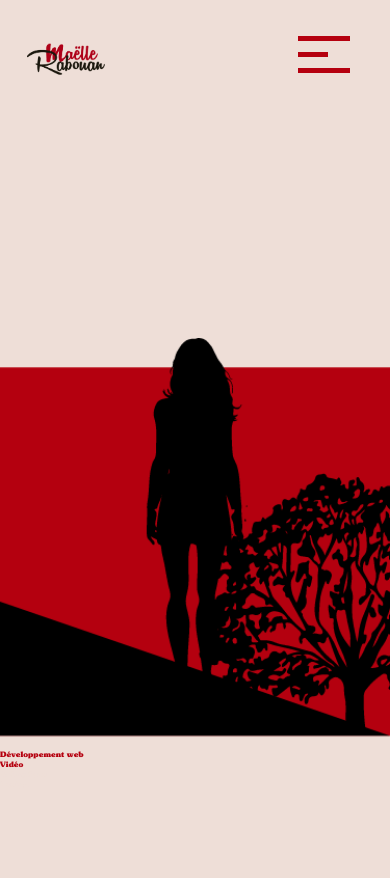
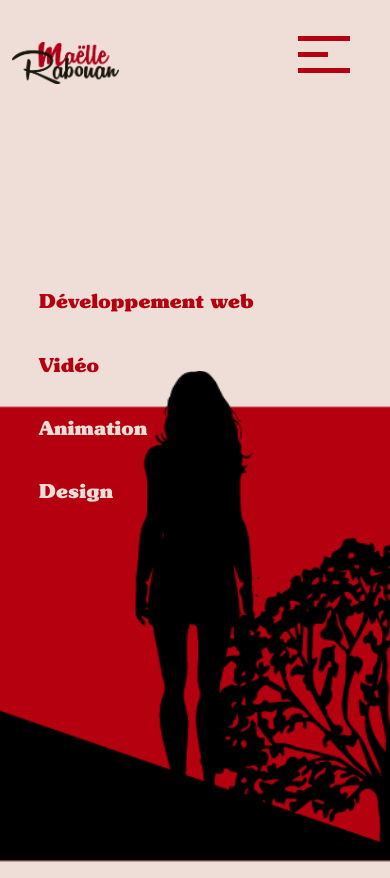
Before and after one commit to Maelle05/portfolio, a plain HTML site: page index.html in a window 390 px wide. Before the commit the page ends 844 px from the top, so only its background shows below. Drawn offline with nearby package versions, Linux system fonts and the light colour scheme.

Commit message:
:sparkles: le debut du responsive

```diff
--- a/assets/style.css
+++ b/assets/style.css
@@ -18,6 +18,7 @@ body{
 html{
     overflow-x: hidden;
     scroll-behavior: smooth;
+    font-size: 62.5%;
 }
 
 /* Menu */
@@ -142,31 +143,45 @@ a{
     transition: 0.5s;
 }
 
-.maelleRabouan{
-    width: 15vw;
-    position: absolute !important;
-    transform: translateX(-50%) translateY(-50%);
-    top: 50%;
-    left: 50%;
+.home-container{
+    height: 100vh;
+    width: 100%;
+    background-image: url(img/fond.png);
+    background-size: cover;
+    background-position: center center;
+    position: relative;
 }
 
-.bg_img{
-    width: 100%;
-    height: 100%;
+.logo-home{
+    position: absolute;
+    top: 40%;
+    left: 50%;
+    transform: translate(-50%, -50%);
+    height: 15vh;
 }
 
-.list-work{
+.link-container-home{
+    position: absolute;
+    display: flex;
+    flex-direction: column;
+    bottom: 16%;
+    right: 10%;
+    height: 30vh;
+    justify-content: space-around;
     font-family: 'Subway';
-    position: absolute;
-    font-size: 2vw;
 }
 
-.list-work1 a{
+.link-container-home a{
     color: #b5000f;
+    font-size: 3rem;
 }
 
-.list-work2 a{
+.link-container-home a:nth-child(3),.link-container-home a:nth-child(4){
     color: #EEDED7;
+}
+
+.link-container-home a:hover{
+    color: #000;
 }
 
 
@@ -204,6 +219,41 @@ a{
     .fondtab{
         display: none;
     }
+
+    .push-all{
+        width: 100%;
+        margin-top: 44vh;
+    }
+
+    .home-container{
+        background-image: url(img/fondphone.png);
+        height: 60vh;
+        position: unset;
+    }
+
+    .logo-home{
+        top: 5%;
+        left: 3%;
+        transform: translate(0,0);
+        height: 5vh;
+    }
+
+    .link-container-home{
+        position: absolute;
+        display: flex;
+        flex-direction: column;
+        top: 47%;
+        left: 50%;
+        transform: translate(-50%,-50%);
+        height: 30vh;
+        width: 80%;
+        justify-content: space-around;
+        font-family: 'Subway';
+    }
+
+    .link-container-home a{
+        font-size: 2rem;
+    }
 }
 /*
 * Tablet
@@ -239,6 +289,44 @@ a{
         width: 100%;
         margin-top: 45vh;
     }
+
+
+    .push-all{
+        width: 100%;
+        margin-bottom: 30vh;
+    }
+
+
+    .home-container{
+        background-image: url(img/fondtab.png);
+        height: 140vh;
+        /* margin-top: 42.5vh; */
+        position: unset;
+    }
+
+    .logo-home{
+        top: 5%;
+        left: 3%;
+        transform: translate(0,0);
+        height: 5vh;
+    }
+
+    .link-container-home{
+        position: absolute;
+        display: flex;
+        flex-direction: column;
+        top: 47%;
+        left: 50%;
+        transform: translate(-50%,-50%);
+        height: 30vh;
+        width: 80%;
+        justify-content: space-around;
+        font-family: 'Subway';
+    }
+
+    .link-container-home a{
+        font-size: 2rem;
+    }
 }
 /*
 * FullHD
--- a/index.html
+++ b/index.html
@@ -1,5 +1,6 @@
 <!DOCTYPE html>
 <html lang="fr">
+
 <head>
     <meta charset="UTF-8">
     <meta name="viewport" content="width=device-width, initial-scale=1.0">
@@ -8,7 +9,9 @@
     <link rel="stylesheet" href="assets/style.css">
     <script src="https://ajax.googleapis.com/ajax/libs/jquery/3.4.1/jquery.min.js"></script>
 </head>
+
 <body>
+  <div class="push-all"></div>
     <div class="hamburger-container">
         <div class="hamburger"></div>
     </div>
@@ -26,23 +29,16 @@
             <li><a href="">Galerie Photo</a></li>
         </ul>
     </section>
-  <img src="assets/img/logoMR.png" class="maelleRabouan" alt="">
-  <div class="bg_img">
-    <img src="assets/img/fond.png" class="fonddes" alt="">
-    <img src="assets/img/fondtab.png" class="fondtab" alt="">
-    <img src="assets/img/fondphone.png" class="fondphone" alt="">
+    <section class="home-container">
+        <img class="logo-home" src="assets/img/logoMR.png">
+        <div class="link-container-home">
+            <a href="">Développement web</a>
+            <a href="">Vidéo</a>
+            <a href="">Animation</a>
+            <a href="">Design</a>
         </div>
-  <div class="list-work">
-    <ul>
-      <li class="list-work1"><a href="">Développement web</a></li>
-      <li class="list-work1"><a href="">Vidéo</a></li>
-      <li class="list-work2"><a href="">Animations</a></li>
-      <li class="list-work2"><a href="">Design</a></li>
-    </ul>
-  </div>
-
-
-
+    </section>
     <script type="text/javascript" src="assets/main.js"></script>
 </body>
+
 </html>
```
Lines whose indentation alone changed are shown as unchanged.
